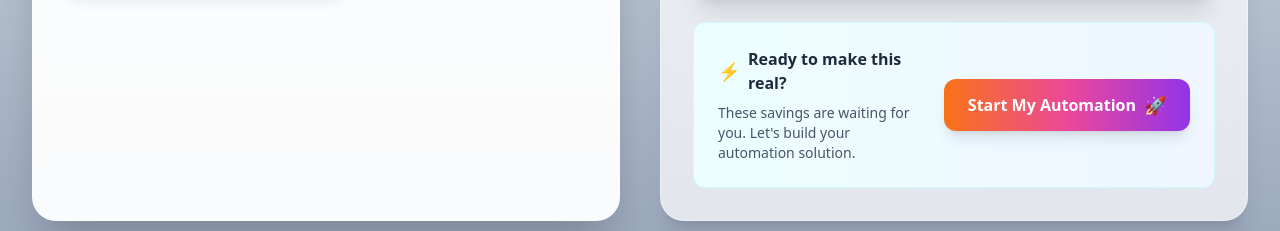
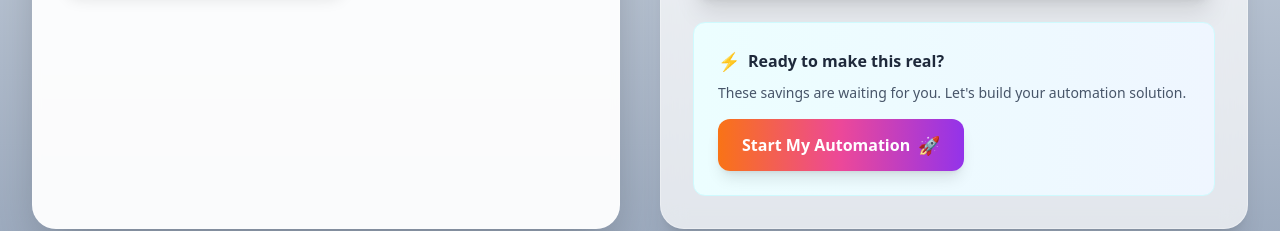
Before and after one commit to autosyslab/landing-page, a React (Vite) app: page / in a window 1280 px wide. Both pictures are taken after a click on the button "🚀 Calculate My Savings". Shown: the part 2074-2305 px from the top of the page. Built offline with nearby package versions, Linux system fonts and the light colour scheme; no server answers.

Commit message:
Updated ROICalculator.tsx

```diff
--- a/src/components/ROICalculator.tsx
+++ b/src/components/ROICalculator.tsx
@@ -271,20 +271,20 @@ function ROICalculator(){
 
                 {/* Existing CTA */}
                 <div className={`p-6 rounded-xl bg-gradient-to-r from-cyan-50 to-blue-50 border border-cyan-100 transform transition-all duration-700 ease-out ${ctaVisible ? 'translate-y-0 opacity-100 scale-100' : 'translate-y-4 opacity-0 scale-95'}`} style={{ transitionDelay: '400ms' }}>
-                  <div className="flex items-center justify-between gap-6">
-                    <div className="flex-1">
+                  <div className="flex flex-col gap-4">
+                    <div>
                       <div className="flex items-center gap-2 mb-2">
                         <span className="text-lg">⚡</span>
                         <span className="font-bold text-slate-800">Ready to make this real?</span>
                       </div>
                       <p className="text-sm text-slate-600">These savings are waiting for you. Let's build your automation solution.</p>
                     </div>
-                    <div className="flex-shrink-0">
+                    <div className="w-full">
                       <a
                         href="https://cal.com/iulian-boamfa-rjnurb/30min"
                         target="_blank"
                         rel="noopener noreferrer"
-                        className="group relative overflow-hidden inline-flex items-center rounded-xl px-6 py-3 font-bold text-white bg-gradient-to-r from-orange-500 via-pink-500 to-purple-600 shadow-lg hover:shadow-xl transform hover:scale-105 transition-all duration-300 focus:outline-none focus-visible:ring-2 focus-visible:ring-orange-400"
+                        className="group relative overflow-hidden inline-flex items-center justify-center rounded-xl px-6 py-3 font-bold text-white bg-gradient-to-r from-orange-500 via-pink-500 to-purple-600 shadow-lg hover:shadow-xl transform hover:scale-105 transition-all duration-300 focus:outline-none focus-visible:ring-2 focus-visible:ring-orange-400 w-full sm:w-auto"
                       >
                         <span className="relative z-10 flex items-center gap-2">
                           <span>Start My Automation</span>
```
